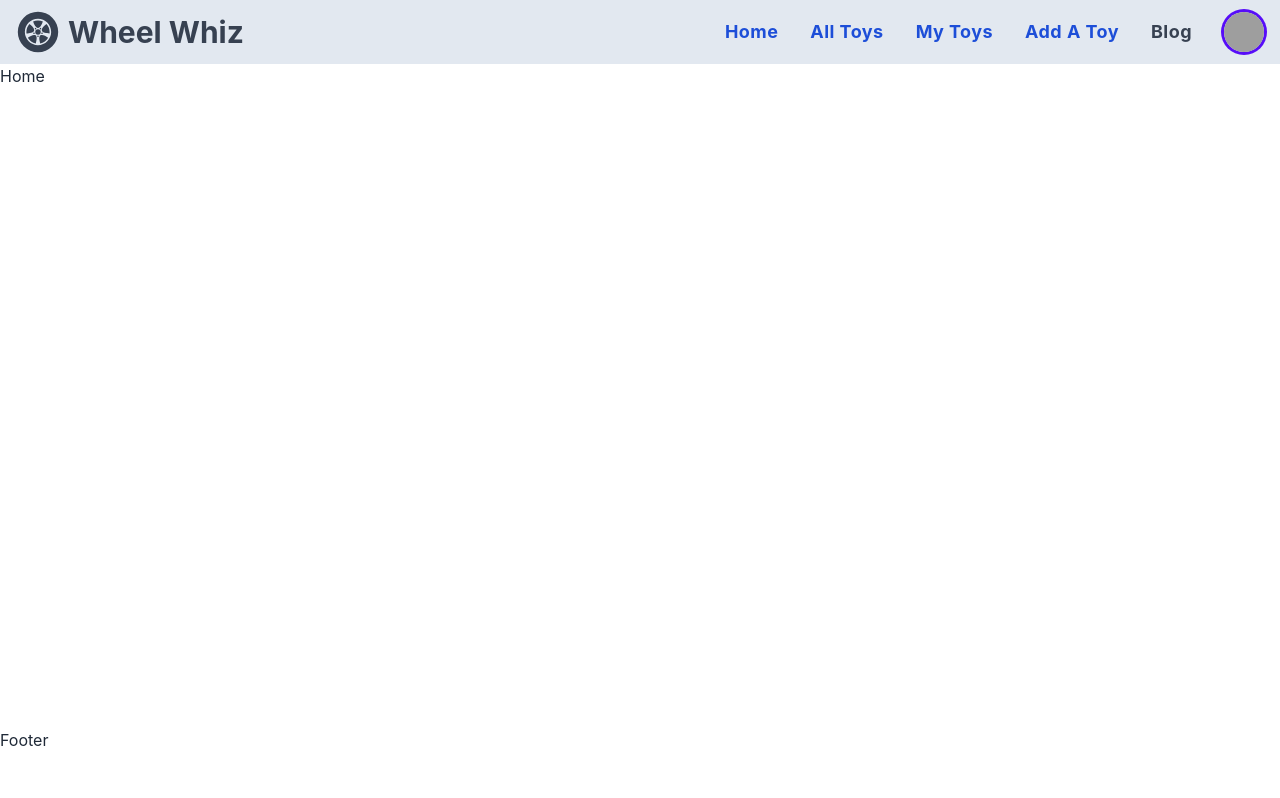
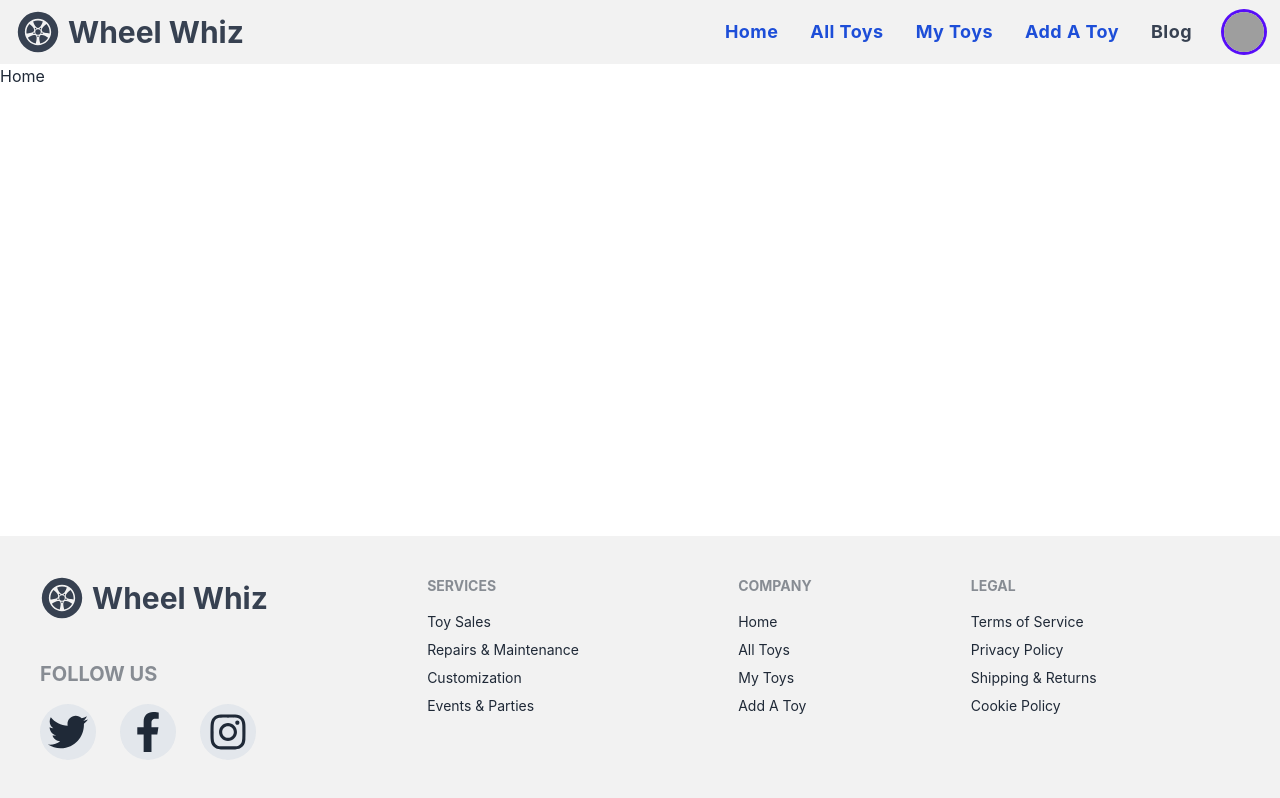
Before and after one commit to Rubayet-hasan-yasin/Wheel-Whiz-client, a React (Vite) app: page / in a window 1280 px wide. Built offline with nearby package versions, Linux system fonts and the light colour scheme; grey boxes are pictures that could not be loaded.

Commit message:
footer added

```diff
--- a/src/Layouts/Main.jsx
+++ b/src/Layouts/Main.jsx
@@ -6,7 +6,7 @@ const Main = () => {
     return (
         <div>
             <NavBar />
-            <div className='min-h-[calc(100vh-136px)]'>
+            <div className='min-h-[calc(100vh-328px)]'>
                 <Outlet />
             </div>
             <Footer />
--- a/src/Pages/Shared/Footer/Footer.jsx
+++ b/src/Pages/Shared/Footer/Footer.jsx
@@ -1,8 +1,57 @@
+import { FaFacebookF, FaTwitter, FaInstagram } from 'react-icons/fa';
+import { GiCarWheel } from 'react-icons/gi';
+import { Link } from 'react-router-dom';
+
+
+
+
 const Footer = () => {
     return (
-        <div>
-            <h1>Footer</h1>
-        </div>
+        <footer className="footer p-10 bg-base-200 text-base-content">
+            <div>
+                <Link to={'/'}>
+                    <h4 className="text-gray-700 font-bold text-3xl flex gap-2 items-center">
+                        <GiCarWheel className="w-11 h-11" /> Wheel Whiz
+                    </h4>
+                </Link>
+
+
+
+
+                <h4 className="footer-title mt-8 text-xl">Follow Us</h4>
+
+                <div className='grid grid-cols-3 gap-6'>
+
+                    <button className='bg-slate-300 bg-opacity-40 hover:bg-opacity-60 h-14 w-14 p-2 rounded-full'><FaTwitter className="w-full h-full"/></button>
+                    <button className='bg-slate-300 bg-opacity-40 hover:bg-opacity-60 h-14 w-14 p-2 rounded-full'><FaFacebookF className="w-full h-full"/></button>
+                    <button className='bg-slate-300 bg-opacity-40 hover:bg-opacity-60 h-14 w-14 p-2 rounded-full'><FaInstagram className="w-full h-full"/></button>
+
+                </div>
+
+
+            </div>
+            <ul>
+                <span className="footer-title">Services</span>
+                <li className="link link-hover">Toy Sales</li>
+                <li className="link link-hover">Repairs & Maintenance</li>
+                <li className="link link-hover">Customization</li>
+                <li className="link link-hover">Events & Parties</li>
+            </ul>
+            <ul>
+                <span className="footer-title">Company</span>
+                <li className="link link-hover">Home</li>
+                <li className="link link-hover">All Toys</li>
+                <li className="link link-hover">My Toys</li>
+                <li className="link link-hover">Add A Toy</li>
+            </ul>
+            <ul>
+                <span className="footer-title">Legal</span>
+                <li className="link link-hover">Terms of Service</li>
+                <li className="link link-hover">Privacy Policy</li>
+                <li className="link link-hover">Shipping & Returns</li>
+                <li className="link link-hover">Cookie Policy</li>
+            </ul>
+        </footer>
     );
 };
 
--- a/src/Pages/Shared/NavBar/NavBar.jsx
+++ b/src/Pages/Shared/NavBar/NavBar.jsx
@@ -62,7 +62,7 @@ const NavBar = () => {
 
 
     return (
-        <nav className="bg-slate-200">
+        <nav className="bg-base-200">
             <div className="container mx-auto px-4">
                 <div className="flex items-center justify-between h-16">
                     <div className="flex items-center">
```
